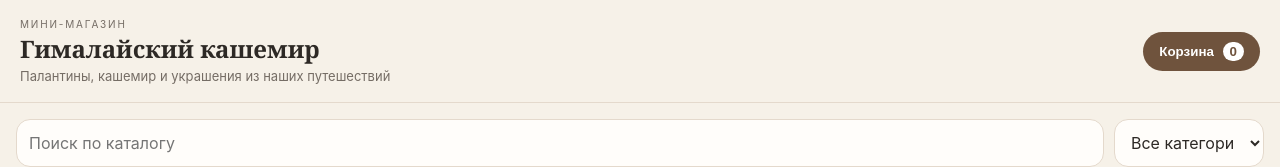
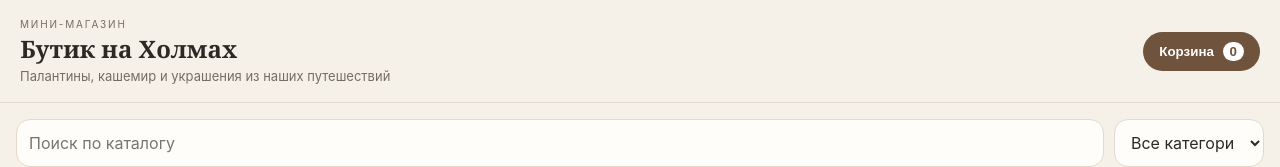
Before and after one commit to Virayar/virayar.github.io, a website: page max-shop-starter/public/index.html in a window 1280 px wide. Shown: the top 167 px of the page. Drawn offline with Linux system fonts and the light colour scheme.

Commit message:
Update index.html

```diff
--- a/max-shop-starter/public/index.html
+++ b/max-shop-starter/public/index.html
@@ -1,5 +1,5 @@
-<!doctype html><html lang="ru"><head><meta charset="UTF-8"><meta name="viewport" content="width=device-width,initial-scale=1,viewport-fit=cover"><meta name="theme-color" content="#f6f1e8"><title>Гималайский кашемир</title><link rel="stylesheet" href="/styles.css"><script src="https://st.max.ru/js/max-web-app.js"></script></head>
-<body><header><div><div class="eyebrow">МИНИ-МАГАЗИН</div><h1>Гималайский кашемир</h1><p id="hello">Палантины, кашемир и украшения из наших путешествий</p></div><button id="cartBtn" class="cart">Корзина <span id="cartCount">0</span></button></header>
+<!doctype html><html lang="ru"><head><meta charset="UTF-8"><meta name="viewport" content="width=device-width,initial-scale=1,viewport-fit=cover"><meta name="theme-color" content="#f6f1e8"><title>Бутик на Холмах</title><link rel="stylesheet" href="/styles.css"><script src="https://st.max.ru/js/max-web-app.js"></script></head>
+<body><header><div><div class="eyebrow">МИНИ-МАГАЗИН</div><h1>Бутик на Холмах</h1><p id="hello">Палантины, кашемир и украшения из наших путешествий</p></div><button id="cartBtn" class="cart">Корзина <span id="cartCount">0</span></button></header>
 <main><section class="controls"><input id="search" placeholder="Поиск по каталогу"><select id="category"><option value="">Все категории</option></select></section><section id="products" class="grid"></section></main>
 <div id="drawer" class="drawer" aria-hidden="true"><div class="drawer-head"><h2>Корзина</h2><button id="closeCart">×</button></div><div id="cartItems"></div><div class="total"><span>Итого</span><strong id="total">0 ₽</strong></div><button id="checkoutBtn" class="primary">Оформить заказ</button></div><div id="overlay" class="overlay"></div>
 <dialog id="checkout"><button id="closeCheckout" class="x">×</button><h2>Оформление заказа</h2><p class="muted">Мы получим заказ в MAX и сможем связаться с вами.</p><label>Имя<input id="name" autocomplete="name"></label><label>Телефон или @username<input id="contact" autocomplete="tel"></label><label>Комментарий<textarea id="comment" rows="3" placeholder="Например, город доставки или пожелания"></textarea></label><button id="sendOrder" class="primary">Отправить заказ</button><p id="status" class="status"></p></dialog>
```
